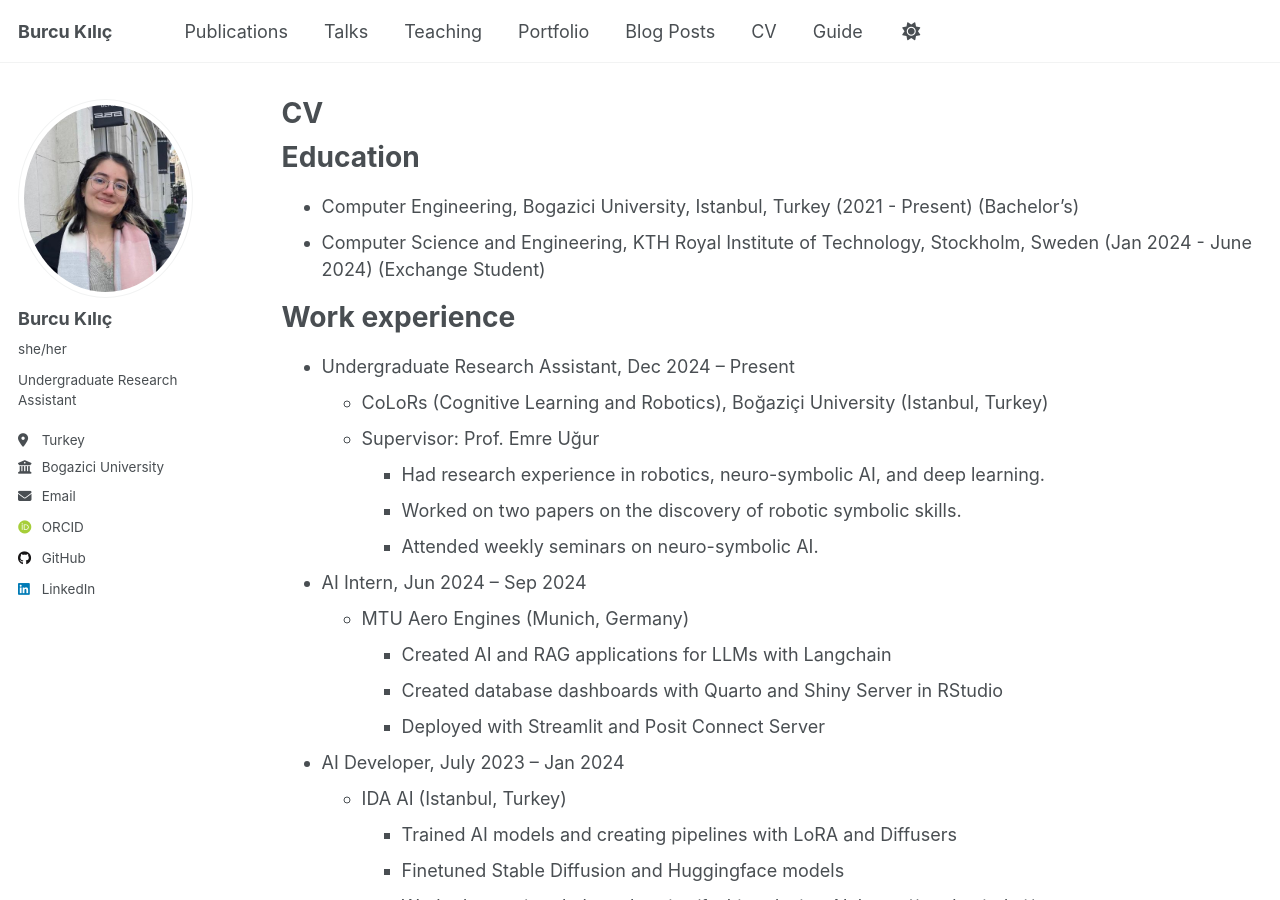
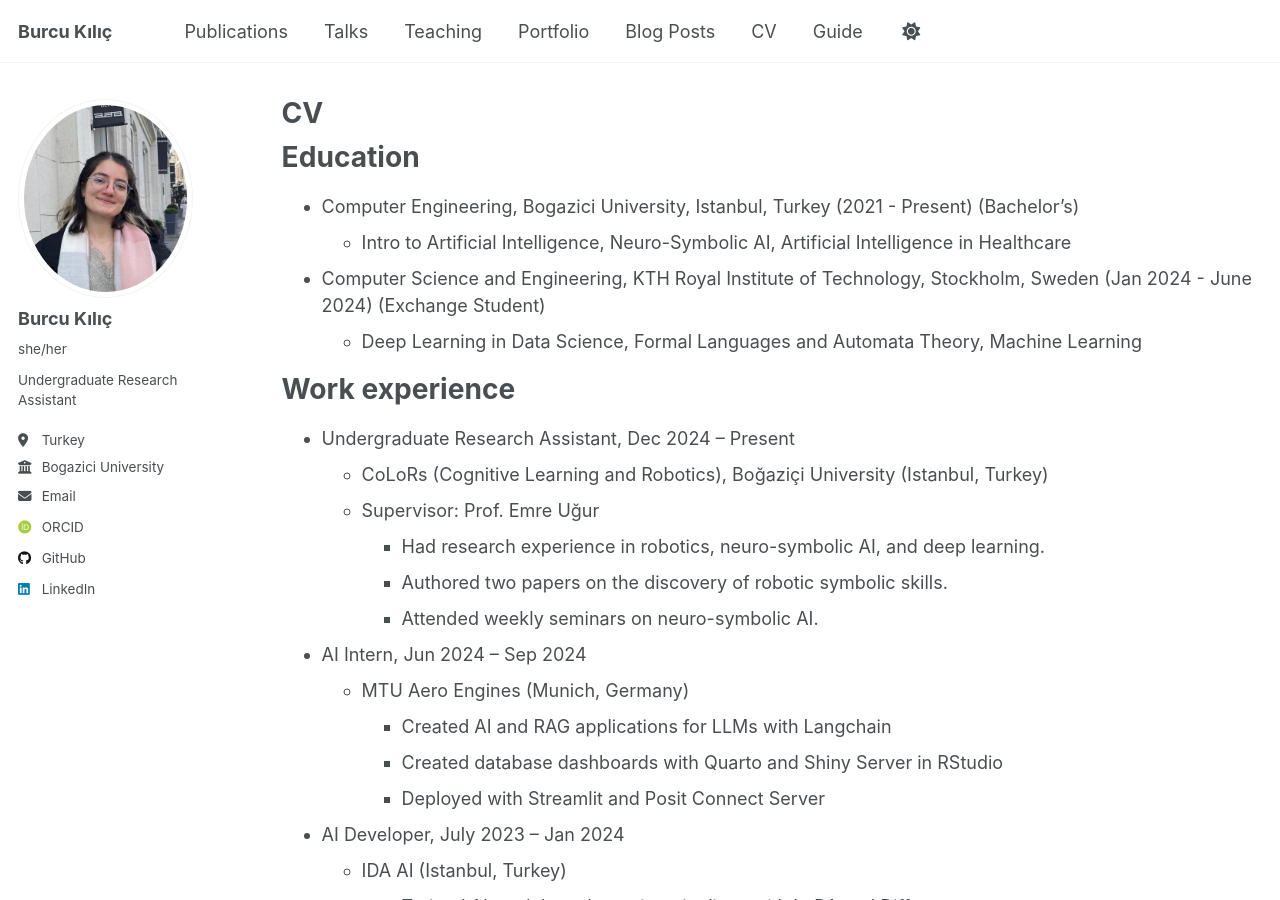
Before and after one commit to burcukilic/burcukilic.github.io, a Jekyll site: the page built from _pages/cv.md, in a window 1280 px wide and 900 px high. Built offline with Jekyll 4.4.1, drawn with Linux system fonts in a browser that asks for light colours; some web fonts are replaced.

Commit message:
Update cv.md

```diff
--- a/_pages/cv.md
+++ b/_pages/cv.md
@@ -12,7 +12,9 @@
 Education
 ======
 * Computer Engineering, Bogazici University, Istanbul, Turkey (2021 - Present) (Bachelor's)
+  * Intro to Artificial Intelligence, Neuro-Symbolic AI, Artificial Intelligence in Healthcare
 * Computer Science and Engineering, KTH Royal Institute of Technology, Stockholm, Sweden (Jan 2024 - June 2024) (Exchange Student)
+  * Deep Learning in Data Science, Formal Languages and Automata Theory, Machine Learning
 
 Work experience
 ======
@@ -20,7 +22,7 @@
   * CoLoRs (Cognitive Learning and Robotics), Boğaziçi University (Istanbul, Turkey)
   * Supervisor: Prof. Emre Uğur
     * Had research experience in robotics, neuro-symbolic AI, and deep learning.
-    * Worked on two papers on the discovery of robotic symbolic skills.
+    * Authored two papers on the discovery of robotic symbolic skills.
     * Attended weekly seminars on neuro-symbolic AI.
 
 
```
